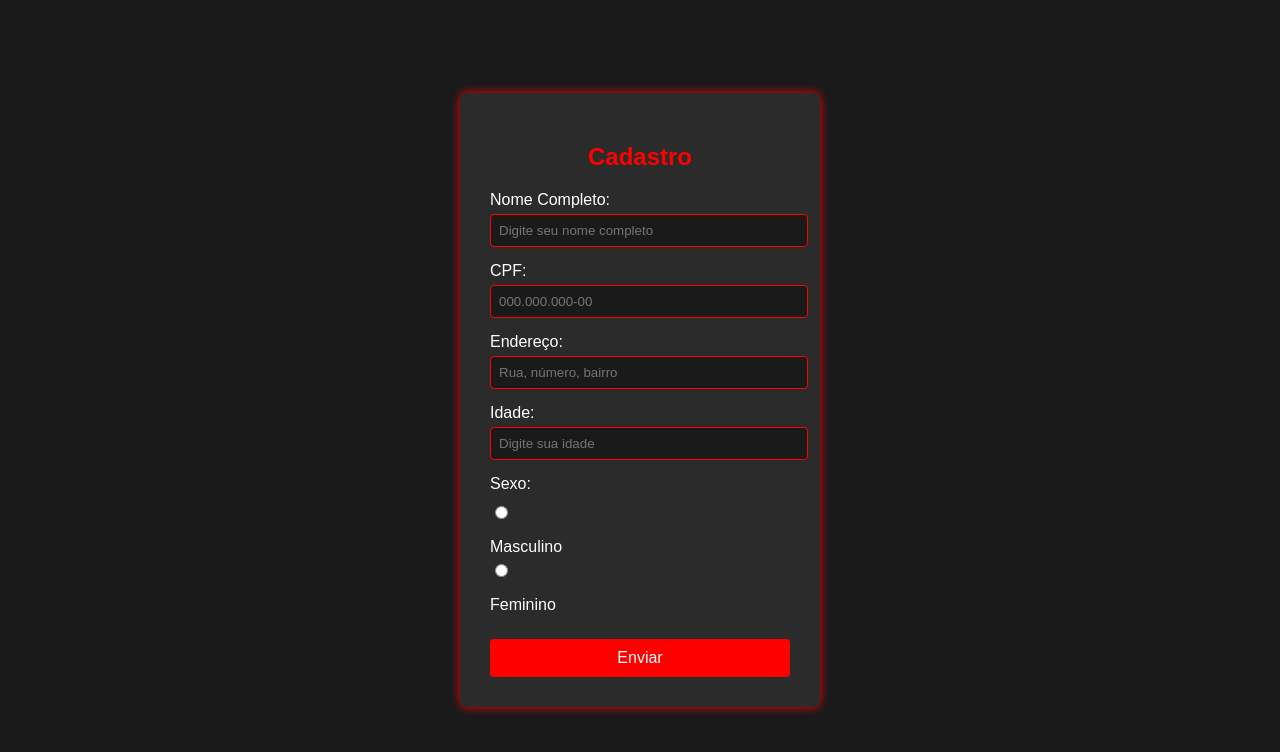
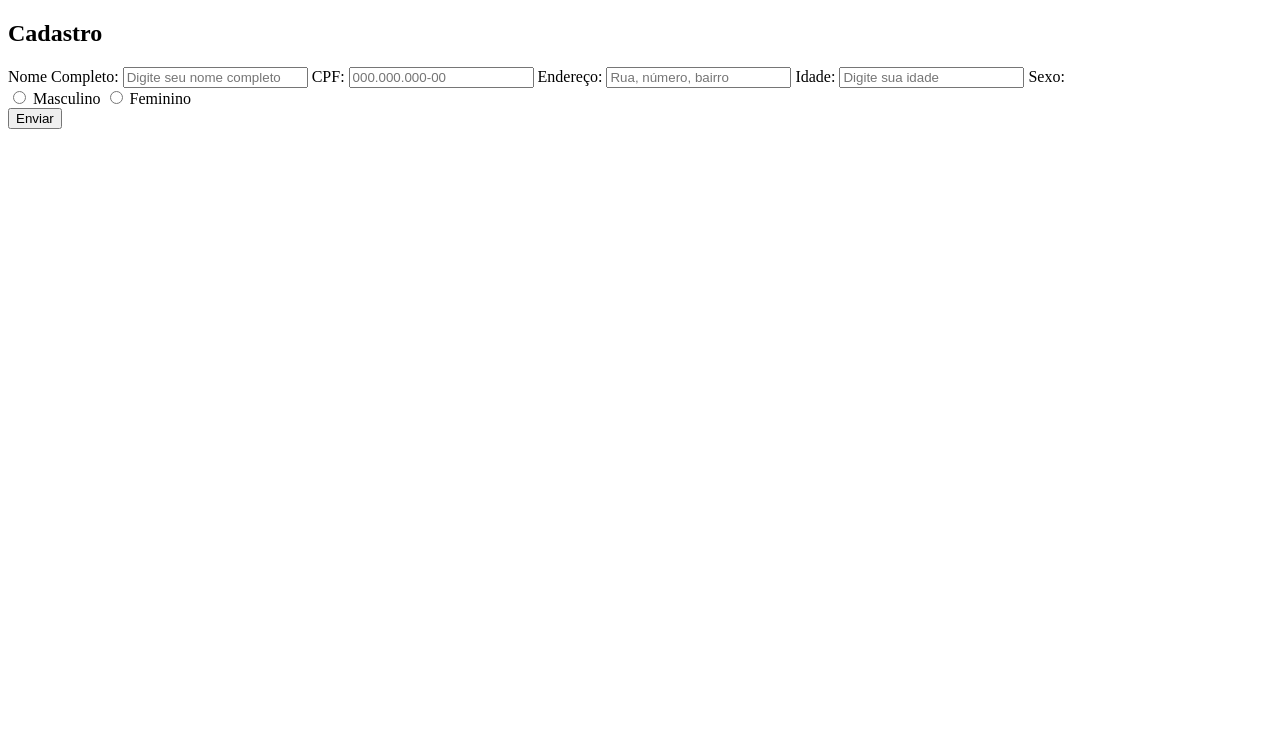
Before and after one commit to paulobjj20/formulario, a plain HTML site: page index.html in a window 1280 px wide. Drawn offline with Linux system fonts and the light colour scheme.

Commit message:
Remove CSS styles from index.html
Removed inline CSS styles from the index.html file.

```diff
--- a/index.html
+++ b/index.html
@@ -4,71 +4,7 @@
     <meta charset="UTF-8">
     <meta name="viewport" content="width=device-width, initial-scale=1.0">
     <title>Formulário paulo 67</title>
-    <style>
-        body {
-            background-color: #1a1a1a;
-            color: #fff;
-            font-family: Arial, sans-serif;
-            display: flex;
-            justify-content: center;
-            align-items: center;
-            height: 100vh;
-            margin: 0;
-        }
 
-        .form-container {
-            background-color: #2b2b2b;
-            padding: 30px;
-            border-radius: 8px;
-            box-shadow: 0 0 10px #ff0000;
-            width: 300px;
-        }
-
-        h2 {
-            text-align: center;
-            color: #ff0000;
-        }
-
-        label {
-            display: block;
-            margin-top: 15px;
-            margin-bottom: 5px;
-        }
-
-        input[type="text"],
-        input[type="number"] {
-            width: 100%;
-            padding: 8px;
-            border: 1px solid #ff0000;
-            border-radius: 4px;
-            background-color: #1a1a1a;
-            color: #fff;
-        }
-
-        input[type="radio"] {
-            margin-right: 5px;
-        }
-
-        .radio-group {
-            margin-top: 10px;
-        }
-
-        button {
-            margin-top: 20px;
-            width: 100%;
-            padding: 10px;
-            border: none;
-            border-radius: 4px;
-            background-color: #ff0000;
-            color: #fff;
-            font-size: 16px;
-            cursor: pointer;
-        }
-
-        button:hover {
-            background-color: #cc0000;
-        }
-    </style>
 </head>
 <body>
     <div class="form-container">
```
